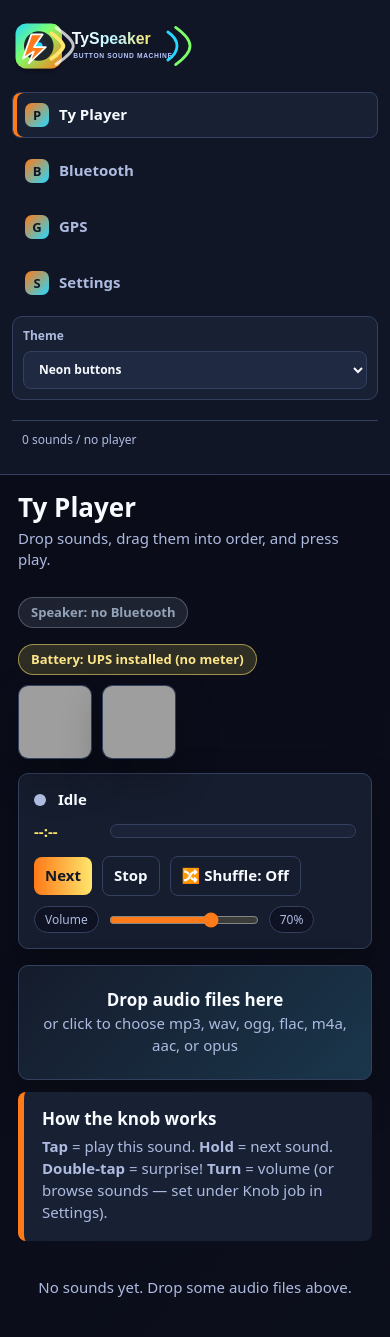
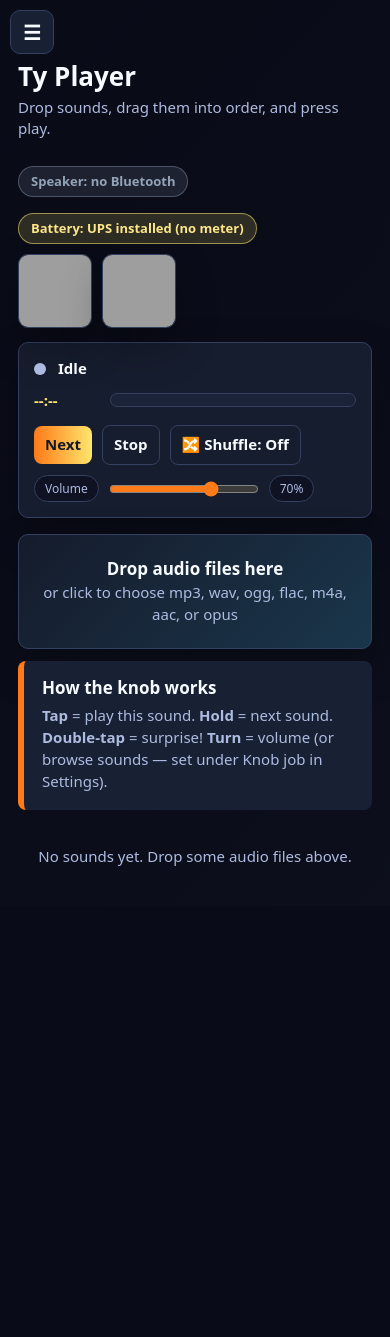
Before and after one commit to jaysettle/PiMemePlayer, a Flask app: page / in a window 390 px wide. After the commit the page ends 866 px from the top, so only its background shows below. Run offline with Flask 3, Linux system fonts and the light colour scheme; data that the repository does not hold is empty; grey boxes are pictures that could not be loaded.

Commit message:
Mobile: hamburger nav drawer + fix BT device row wrapping char-per-line
BT row: on a narrow screen the flex row couldn't fit name+badges+buttons, so .nm
collapsed to ~1ch and word-break wrapped every letter. Fixed with .item flex-wrap
and .nm min-width:130px (flex 1 1 150px) so it wraps cleanly instead.

Nav: on <=850px the sidebar is now a slide-in drawer behind a fixed hamburger (with
a backdrop); tapping a tab navigates and auto-closes it. Desktop sidebar unchanged.
Verified on an iPhone 13 viewport.

Co-Authored-By: Claude Opus 4.8 <noreply@anthropic.com>
Claude-Session: https://claude.ai/code/session_01GUQtJwr2e6S8vZLK6UEX1Q

```diff
--- a/src/tyspeaker/templates/index.html
+++ b/src/tyspeaker/templates/index.html
@@ -75,6 +75,11 @@
     .miniGallery img{height:76px; width:100%; border-radius:8px; object-fit:cover; border:1px solid var(--line)}
     nav .spacer{flex:1}
     nav .status{font-size:12px; color:var(--muted); padding:10px; border-top:1px solid var(--line)}
+    .hamburger{display:none; position:fixed; top:10px; left:10px; z-index:200;
+      width:44px; height:44px; border-radius:10px; border:1px solid var(--line);
+      background:var(--panel2); color:var(--fg); font-size:20px; cursor:pointer;
+      align-items:center; justify-content:center}
+    .nav-backdrop{display:none}
 
     main{flex:1; overflow:auto; padding:24px; max-width:1180px}
     h1,h2,h3{margin:0; line-height:1.1; letter-spacing:0}
@@ -137,12 +142,12 @@
     .drop strong{color:var(--fg); font-size:17px}
     .drop.hover{border-color:var(--accent); color:var(--fg)}
     ul.list{list-style:none; margin:0; padding:0}
-    .item{display:flex; align-items:center; gap:10px; padding:10px 12px; margin-top:8px}
+    .item{display:flex; align-items:center; gap:10px; padding:10px 12px; margin-top:8px; flex-wrap:wrap}
     .item.drag{opacity:.45}
     .item.sel{border-color:var(--accent); box-shadow:0 0 0 2px color-mix(in srgb,var(--accent) 35%,transparent)}
     .handle{cursor:grab; color:var(--muted); font-weight:900}
     .idx{width:26px; text-align:center; color:var(--muted); font-variant-numeric:tabular-nums}
-    .nm{flex:1; min-width:0; word-break:break-word; font-weight:800}
+    .nm{flex:1 1 150px; min-width:130px; word-break:break-word; font-weight:800}
     .nm .meta{color:var(--muted); font-size:12px; margin-left:8px; font-weight:700}
     .empty{color:var(--muted); padding:20px; text-align:center}
     .badges{display:flex; gap:6px; flex-wrap:wrap}
@@ -222,10 +227,17 @@
 
     @media (max-width:850px){
       body{display:block}
-      nav{width:auto; border-right:none; border-bottom:1px solid var(--line)}
-      .logo{width:190px; margin-left:0}
+      .hamburger{display:flex}
+      nav{position:fixed; top:0; left:0; bottom:0; width:240px; z-index:150;
+        transform:translateX(-100%); transition:transform .25s ease; overflow-y:auto;
+        border-right:1px solid var(--line); border-bottom:none}
+      body.nav-open nav{transform:none; box-shadow:0 0 30px rgba(0,0,0,.55)}
+      .nav-backdrop{display:block; position:fixed; inset:0; background:rgba(0,0,0,.45);
+        z-index:140; opacity:0; pointer-events:none; transition:opacity .25s}
+      body.nav-open .nav-backdrop{opacity:1; pointer-events:auto}
+      .logo{width:190px; margin:36px auto 8px}
       .miniGallery{display:none}
-      main{padding:18px}
+      main{padding:62px 18px 18px}
       .titleRow,.mediaBand,.transportGrid,.wireGrid{display:block}
       .titleArt{margin-top:10px}
       .transportActions{justify-content:flex-start; margin-top:14px}
@@ -236,6 +248,8 @@
   </style>
 </head>
 <body data-theme="neon">
+  <button class="hamburger" onclick="toggleNav()" aria-label="Menu" type="button">☰</button>
+  <div class="nav-backdrop" onclick="toggleNav(false)"></div>
   <nav>
     <img class="logo" src="/static/tyspeaker-logo.svg" alt="TySpeaker logo">
     <button class="tab active" data-tab="player" type="button"><span class="tabIcon">P</span> Ty Player</button>
@@ -819,7 +833,14 @@
         stopInputDiagnostics();
       }
     }
-    document.querySelectorAll(".tab").forEach(t => t.onclick = () => showTab(t.dataset.tab));
+    function toggleNav(force){
+      const open = (force === undefined) ? !document.body.classList.contains("nav-open") : force;
+      document.body.classList.toggle("nav-open", open);
+    }
+    document.querySelectorAll(".tab").forEach(t => t.onclick = () => {
+      showTab(t.dataset.tab);
+      if(window.innerWidth <= 850) document.body.classList.remove("nav-open");
+    });
 
     let playlist = [];
     let dragI = null;
```
